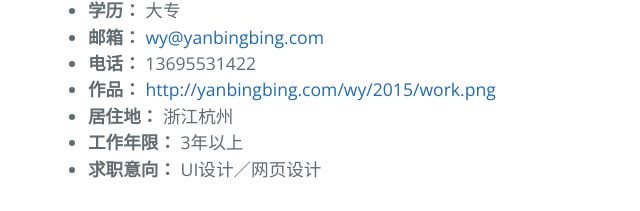
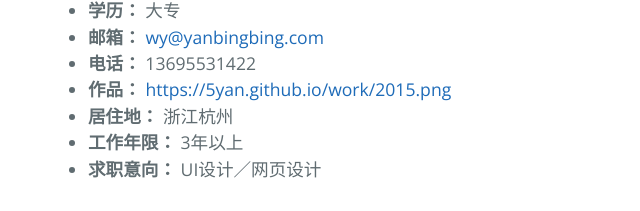
Before and after one commit to 5yan/5yan.github.io, a plain HTML site: page index.html in a window 1280 px wide. Shown: the part 473-684 px from the top of the page, 176-816 px from the left. Drawn offline with nearby package versions, Linux system fonts and the light colour scheme.

Commit message:
complete my rescue

```diff
--- a/index.html
+++ b/index.html
@@ -32,7 +32,7 @@
 <li>
 <strong>电话：</strong> 13695531422</li>
 <li>
-<strong>作品：</strong> <a href="http://yanbingbing.com/wy/2015/work.png">http://yanbingbing.com/wy/2015/work.png</a>
+<strong>作品：</strong> <a href="https://5yan.github.io/work/2015.png">https://5yan.github.io/work/2015.png</a>
 </li>
 <li>
 <strong>居住地：</strong> 浙江杭州</li>
--- a/params.json
+++ /dev/null
@@ -1 +0,0 @@
-{"name":"Wu Yan","tagline":"Blog","body":"# 个人简历\r\n\r\n* **姓名：** 伍燕\r\n* **生日：** 1988.11.05\r\n* **学历：** 大专\r\n* **邮箱：** wy@yanbingbing.com\r\n* **电话：** 13695531422\r\n* **作品：** <http://yanbingbing.com/wy/2015/work.png>\r\n* **居住地：** 浙江杭州\r\n* **工作年限：** 3年以上\r\n* **求职意向：** UI设计／网页设计\r\n\r\n## 专业技能\r\n\r\n* 熟练使用`Photoshop`/`Illustrator`/`Axure`等相关软件，了解iOS及Android的设计规范，能绘制产品原型图、图标，平面设计、网页设计效果图；\r\n* 熟练使用`xmind`脑图工具整理思路；\r\n* 熟悉`Dreamweaver`，了解CSS/HTML/jQuery，能手写代码，实现交互；\r\n* 具有一定手绘基础，可以手绘图标、效果图等。\r\n\r\n## 其它技能：\r\n\r\n* 熟练Office办公软件；\r\n* 熟练使用用友、金碟财务软件。\r\n\r\n## 教育及培训经历\r\n\r\n* `2015.05 - 2015.09` 杭州达内科技UID\r\n* `2008.09 - 2010.07` 中央广播电视大学会计学专业\r\n\r\n## 工作经历\r\n\r\n* `2011.07 - 2014.09` 芜湖华侨国际大酒店有限公司财务部出纳会计\r\n\r\n## 自我评价\r\n\r\n一直很喜欢设计类的工作，喜欢将天马行空的想法被实现出来的自豪感，认为设计是一个终身的职业，可以不断的积累，不断的提升自己的审美、品味。作为一枚新人，我有足够的耐心、热情和信心。\r\n我的性格稳重乐观，工作认真，热爱生活，有较强的责任心和团队合作意识。\r\n\r\n## 其它证书\r\n\r\n* `2012.10` 助理会计师专业职称\r\n* `2011.07` 会计从业资格证\r\n\r\n","google":"","note":"Don't delete this file! It's used internally to help with page regeneration."}
```
Also changed, not shown: 1 other file.
